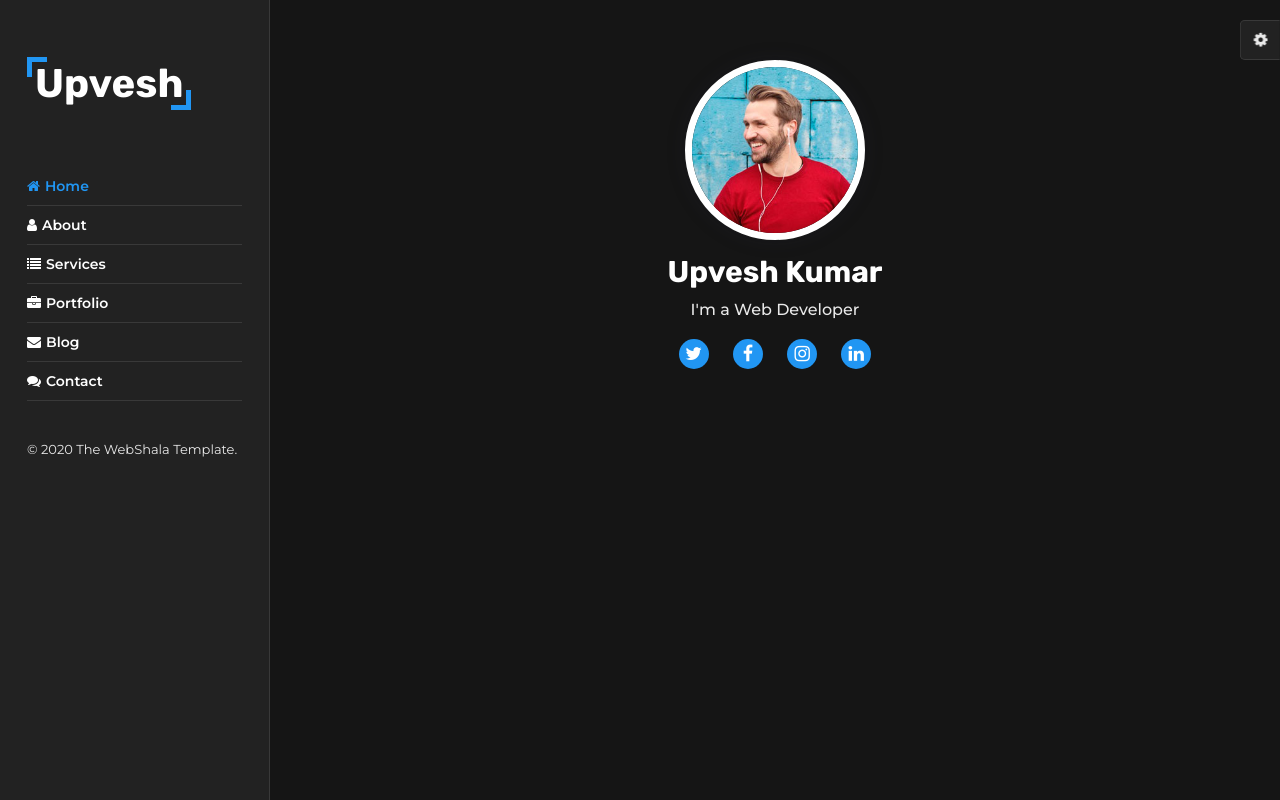
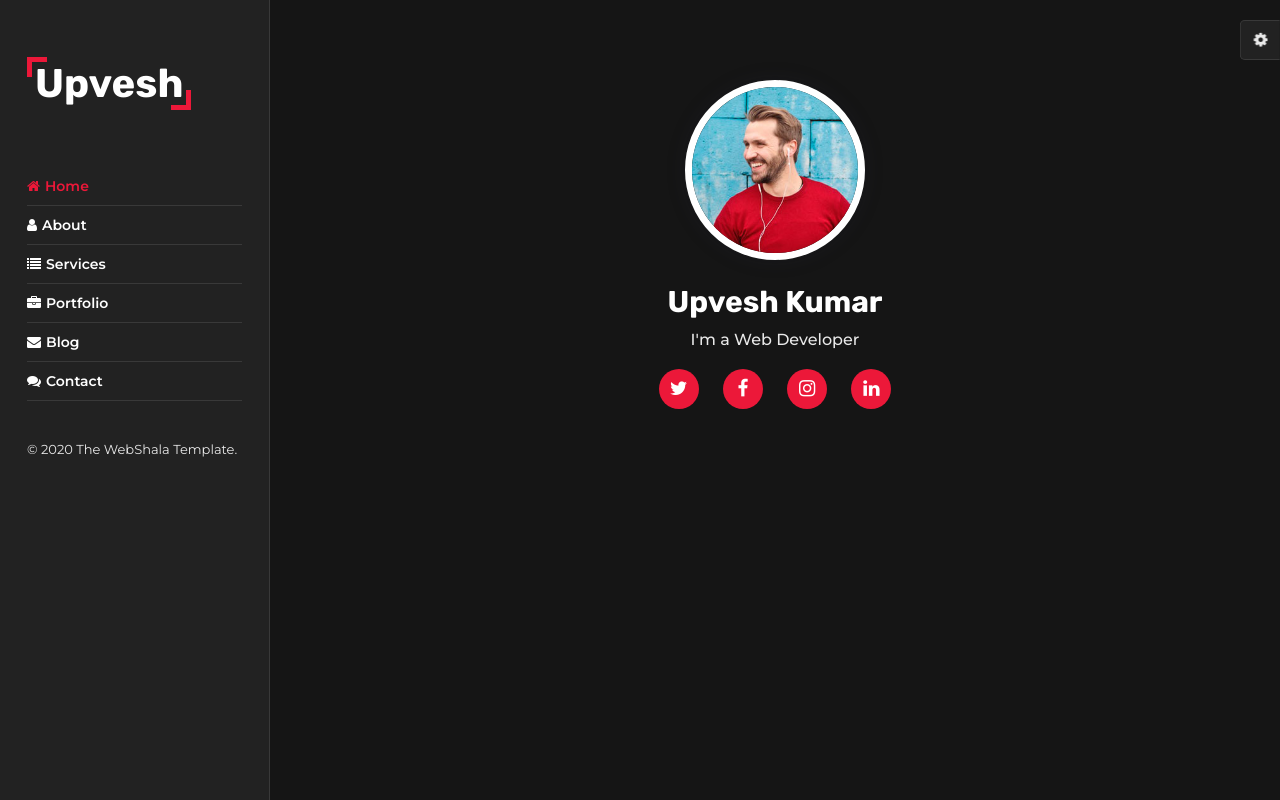
Before and after one commit to khareemah/Upvesh--Portfolio, a plain HTML site: page index.html in a window 1280 px wide. Drawn offline with Linux system fonts and the light colour scheme.

Commit message:
chenged default stylesheet

```diff
--- a/css/style.css
+++ b/css/style.css
@@ -259,7 +259,7 @@ section.home .home-content img {
   width: 180px;
   height: 180px;
   border-radius: 50%;
-  margin-bottom: 10px;
+  margin: 20px 0;
   border: 7px solid white;
   box-shadow: 0px 0px 20px rgba(48, 46, 77, 0.15);
 }
@@ -274,10 +274,10 @@ section.home .home-content p {
   margin-bottom: 20px;
 }
 .social-links a i {
-  width: 30px;
-  height: 30px;
-  line-height: 30px;
-  font-size: 18px;
+  width: 40px;
+  height: 40px;
+  line-height: 40px;
+  font-size: 19px;
   display: inline-block;
   border-radius: 50%;
   color: white;
@@ -285,7 +285,7 @@ section.home .home-content p {
   transition: 0.5s ease all;
 }
 .social-links a i:hover {
-  transform: scale(1.2);
+  transform: scale(1.05);
   box-shadow: 0px 0px 20px rgba(48, 46, 77, 0.15);
 }
 
--- a/index.html
+++ b/index.html
@@ -6,7 +6,7 @@
     <meta name="viewport" content="width=device-width, initial-scale=1" />
     <!-- Template css Files -->
     <link rel="stylesheet" href="css/style.css" type="text/css" />
-    <link rel="stylesheet" href="css/skins/blue.css" type="text/css" />
+    <link rel="stylesheet" href="css/skins/pink.css" type="text/css" />
 
 
     <!-- Color Switcher Demo -->
@@ -15,7 +15,7 @@
     <link rel="stylesheet" class="alternate-style" title="orange" href="css/skins/orange.css" type="text/css" disabled/>
     <link rel="stylesheet" class="alternate-style" title="yellow" href="css/skins/yellow.css" type="text/css" disabled/>
     <link rel="stylesheet" class="alternate-style" title="green" href="css/skins/green.css" type="text/css" disabled/>
-    <link rel="stylesheet" href="css/styleSwitcher.css" type="text/css" />
+    <link rel="stylesheet" href="css/style-switcher.css" type="text/css" />
   </head>
   <body class="dark">
     <div class="preloader">
```
Also changed, not shown: css/style-switcher.css (renamed from css/styleSwitcher.css).
